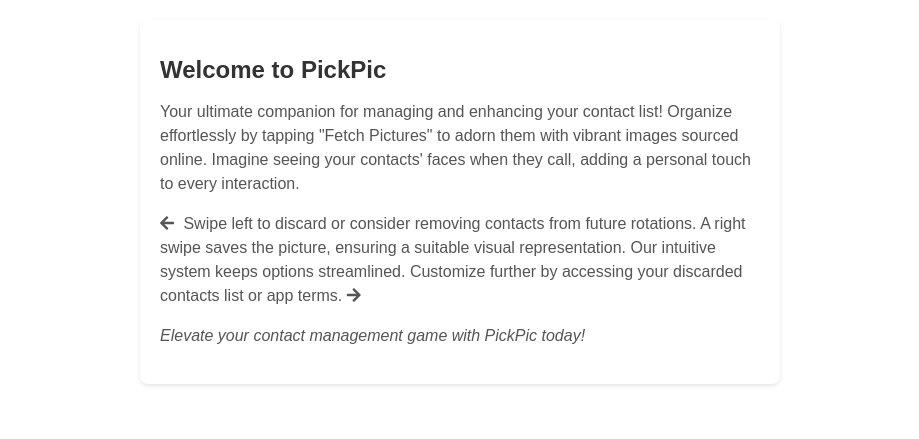
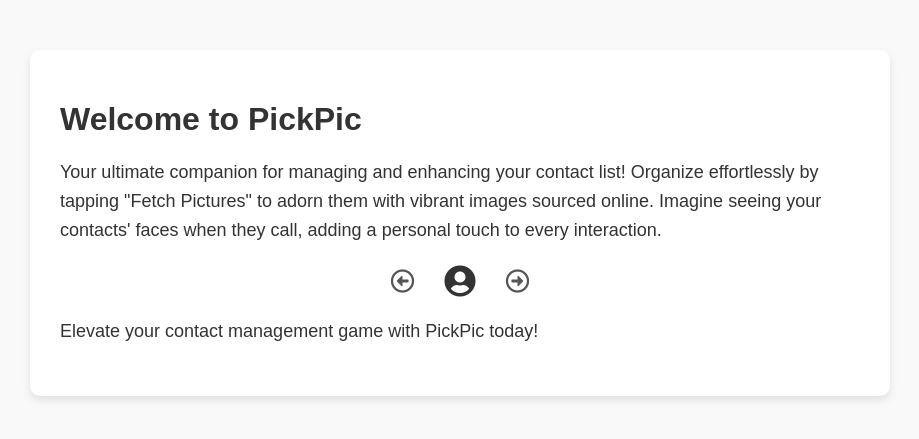
Before and after one commit to inUtil-Labs/inutil-labs.github.io, a Jekyll site: the page pages/pphome.html, which Jekyll copies as it is, in a window 1280 px wide. Shown: the top 439 px of the page, without its empty margins (180-1099 px from the left). Built offline with Jekyll 4.4.1, drawn with Linux system fonts in a browser that asks for light colours.

Commit message:
Update pphome.html

```diff
--- a/pages/pphome.html
+++ b/pages/pphome.html
@@ -8,32 +8,48 @@
 <style>
   body {
     font-family: Arial, sans-serif;
-    color: black;
+    color: #333;
+    background-color: #f9f9f9;
+    margin: 0;
+    padding: 0;
   }
   .container {
-    max-width: 600px;
-    margin: 20px auto;
-    padding: 20px;
+    max-width: 800px;
+    margin: 50px auto;
+    padding: 30px;
     background-color: #fff;
-    border-radius: 8px;
-    box-shadow: 0 2px 4px rgba(0, 0, 0, 0.1);
+    border-radius: 10px;
+    box-shadow: 0 4px 8px rgba(0, 0, 0, 0.1);
   }
   h1 {
-    font-size: 24px;
+    font-size: 32px;
     font-weight: bold;
-    color: #333;
+    margin-bottom: 20px;
   }
   p {
-    font-size: 16px;
-    line-height: 1.5;
+    font-size: 18px;
+    line-height: 1.6;
+    margin-bottom: 20px;
+  }
+  .icon-container {
+    display: flex;
+    align-items: center;
+    justify-content: center;
+    margin-bottom: 20px;
+  }
+  .icon-container .icon {
+    font-size: 32px;
+    margin: 0 20px;
+  }
+  .icon-container .arrow {
+    font-size: 24px;
+    margin: 0 10px;
     color: #555;
+    cursor: pointer;
+    transition: color 0.3s ease;
   }
-  em {
-    font-style: italic;
-  }
-  .fa-arrow-left,
-  .fa-arrow-right {
-    margin-right: 5px;
+  .icon-container .arrow:hover {
+    color: #333;
   }
 </style>
 </head>
@@ -41,8 +57,24 @@
   <div class="container">
     <h1>Welcome to PickPic</h1>
     <p>Your ultimate companion for managing and enhancing your contact list! Organize effortlessly by tapping "Fetch Pictures" to adorn them with vibrant images sourced online. Imagine seeing your contacts' faces when they call, adding a personal touch to every interaction.</p>
-    <p><i class="fas fa-arrow-left"></i> Swipe left to discard or consider removing contacts from future rotations. A right swipe saves the picture, ensuring a suitable visual representation. Our intuitive system keeps options streamlined. Customize further by accessing your discarded contacts list or app terms. <i class="fas fa-arrow-right"></i></p>
-    <p><em>Elevate your contact management game with PickPic today!</em></p>
+    <div class="icon-container">
+      <i class="far fa-arrow-alt-circle-left arrow" onclick="swipeLeft()"></i>
+      <i class="fas fa-user-circle icon"></i>
+      <i class="far fa-arrow-alt-circle-right arrow" onclick="swipeRight()"></i>
+    </div>
+    <p>Elevate your contact management game with PickPic today!</p>
   </div>
+
+  <script>
+    function swipeLeft() {
+      // Code to handle swipe left action
+      console.log('Swiped left!');
+    }
+
+    function swipeRight() {
+      // Code to handle swipe right action
+      console.log('Swiped right!');
+    }
+  </script>
 </body>
 </html>
```
